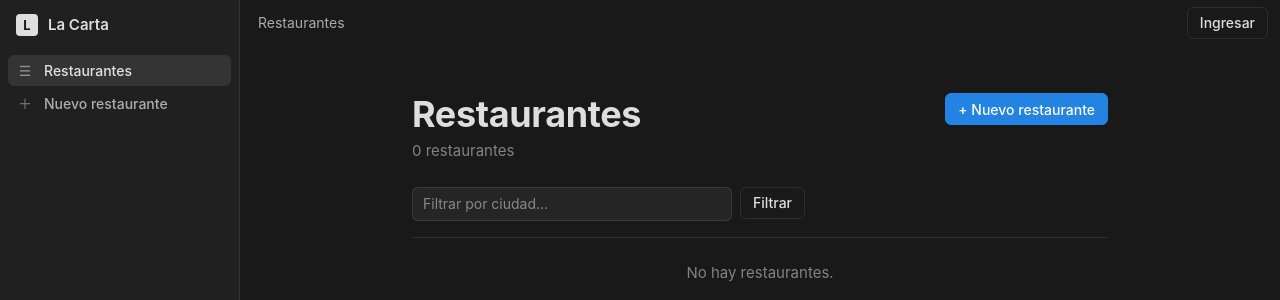
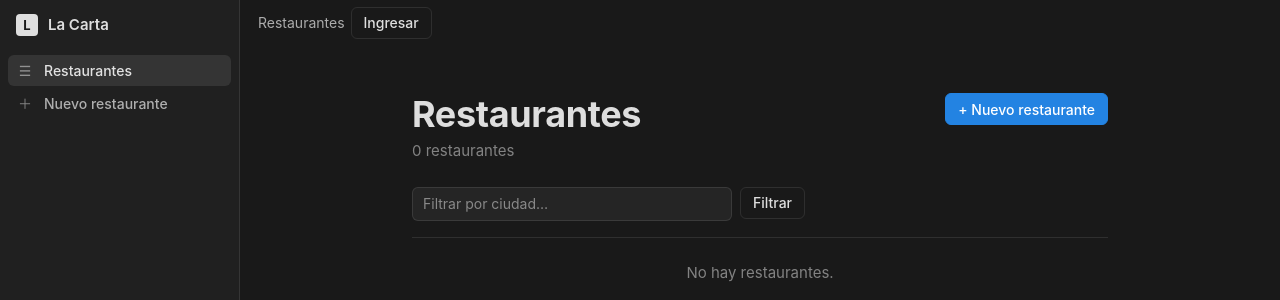
Before and after one commit to catorceno/AW1-LaCarta, a Flask app: page /restaurantes in a window 1280 px wide. Shown: the top 300 px of the page. Run offline with Flask 3, Linux system fonts and the light colour scheme; parts of the project's set-up code (start-up, migrations or seed data) failed here and were passed over.

Commit message:
acomodando boton Ingresar

```diff
--- a/flask/app/static/css/style.css
+++ b/flask/app/static/css/style.css
@@ -631,17 +631,3 @@ li.fila:hover {
     max-width: none;
   }
 }
-
-/* Bloque de usuario: a la derecha de la barra superior */
-.usuario {
-  margin-left: auto;   /* ocupa todo el espacio libre a su izquierda y se pega al borde derecho */
-  display: flex;
-  align-items: center;
-  gap: 12px;           /* separación entre el nombre y el botón */
-  font-size: 14px;
-  color: var(--texto-suave);
-}
-
-.usuario form {
-  margin: 0;
-}
```
